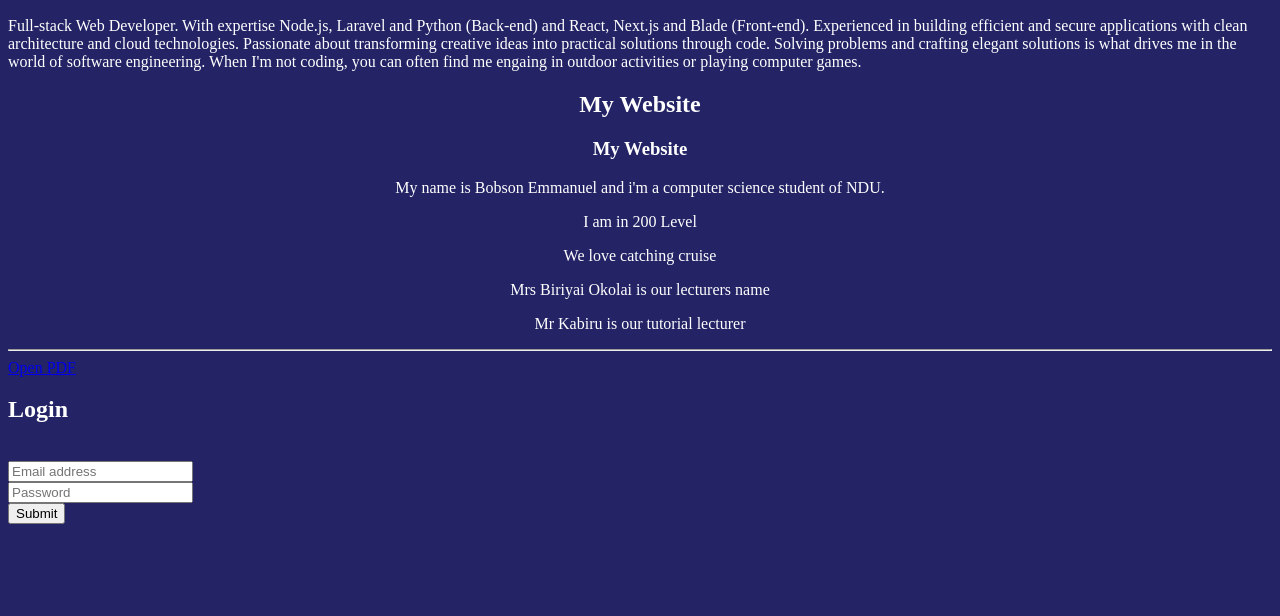
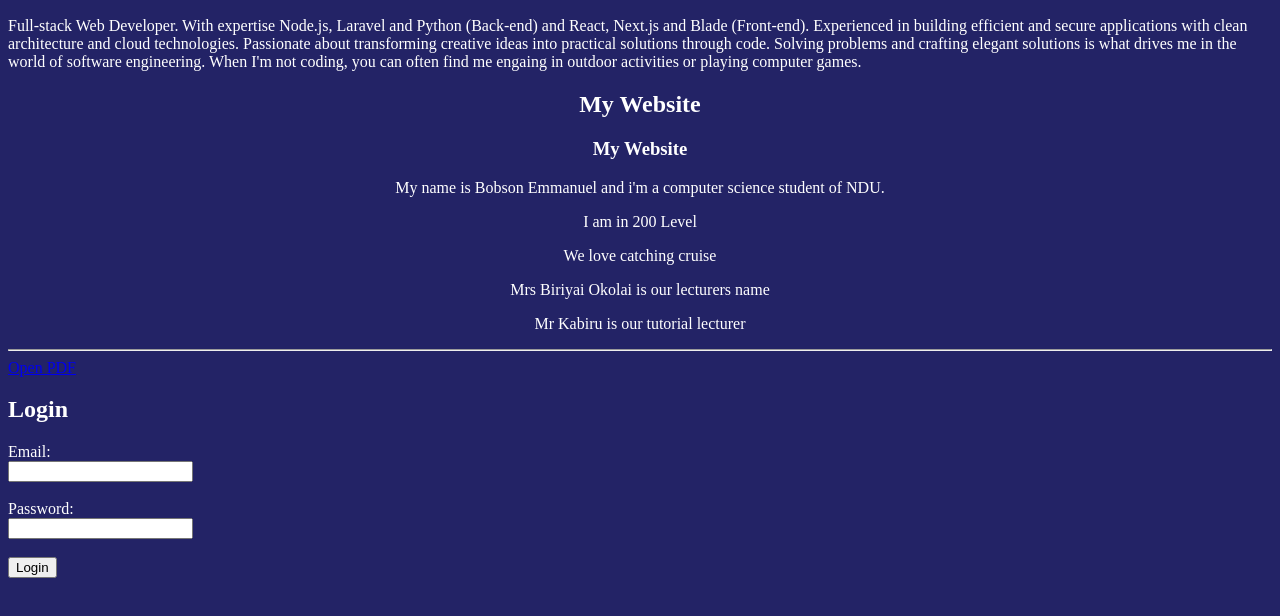
Before and after one commit to nicolettedev/index.html, a plain HTML site: page index.html in a window 1280 px wide. Shown: the part 150-766 px from the top of the page. Drawn offline with Linux system fonts and the light colour scheme.

Commit message:
Update index.html

```diff
--- a/index.html
+++ b/index.html
@@ -23,12 +23,37 @@
         <hr/>
         <a href="WITHDRAWAL_FORM_FUNDS_TRANSFER.pdf">Open PDF</a>
         <h2>Login</h2>
-        <br/>
-        <input placeholder="Email address"/>
-        <br/>
-        <input placeholder="Password"/>
-        <br/>
-        <input type="button" value="Submit" onclick="window.location='dashboard.html'"/>
+<form id="loginForm" onsubmit="return loginUser()">
+    <label>Email:</label><br>
+    <input type="email" id="email" required><br><br>
+
+    <label>Password:</label><br>
+    <input type="password" id="password" required><br><br>
+
+    <input type="submit" value="Login">
+</form>
+
+<script>
+function loginUser() {
+    // The correct login details
+    const correctEmail = "test@example.com";
+    const correctPassword = "12345";
+
+    // Get the entered values
+    const enteredEmail = document.getElementById("email").value;
+    const enteredPassword = document.getElementById("password").value;
+
+    // Check if they match
+    if (enteredEmail === correctEmail && enteredPassword === correctPassword) {
+        // Redirect to dashboard
+        window.location.href = "dashboard.html";
+    } else {
+        alert("Email or Password is incorrect!");
+    }
+
+    return false; // Prevents form from actually submitting
+}
+</script>
     </body>
 
 </html>
```
